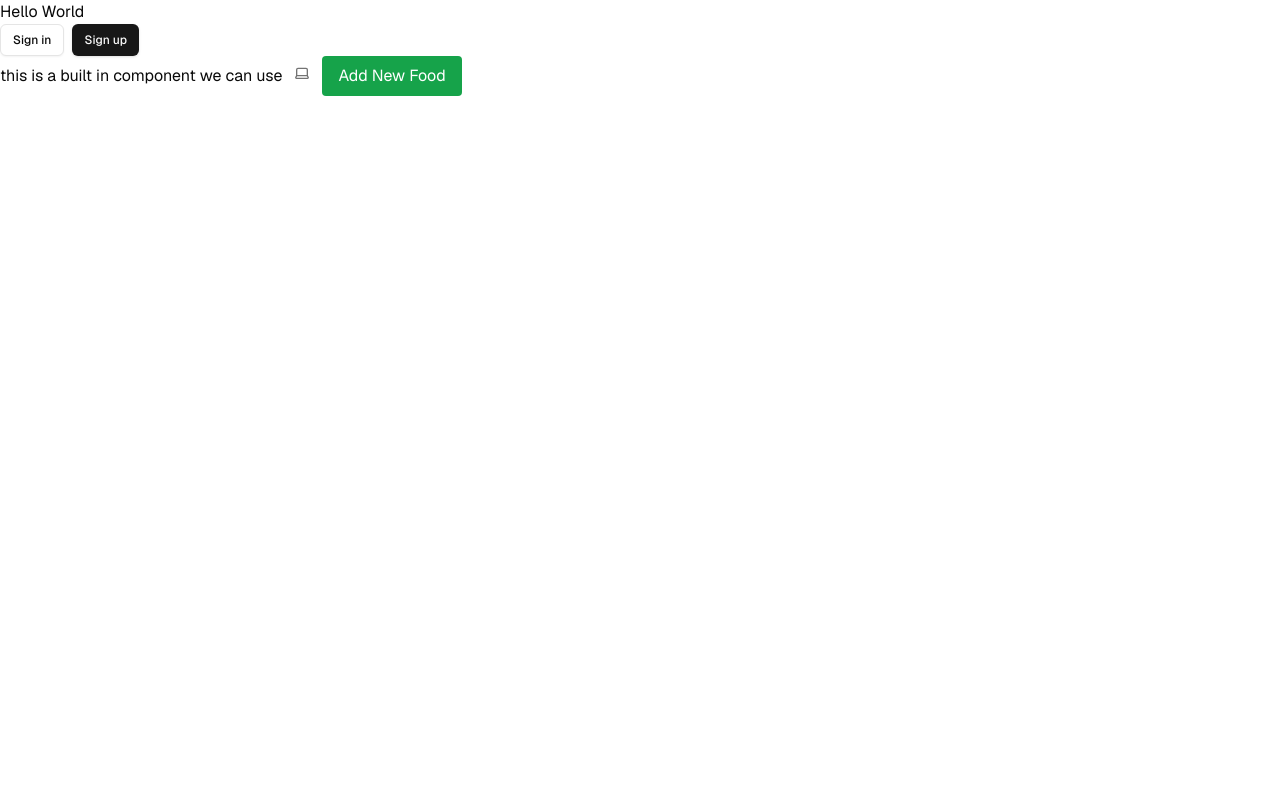
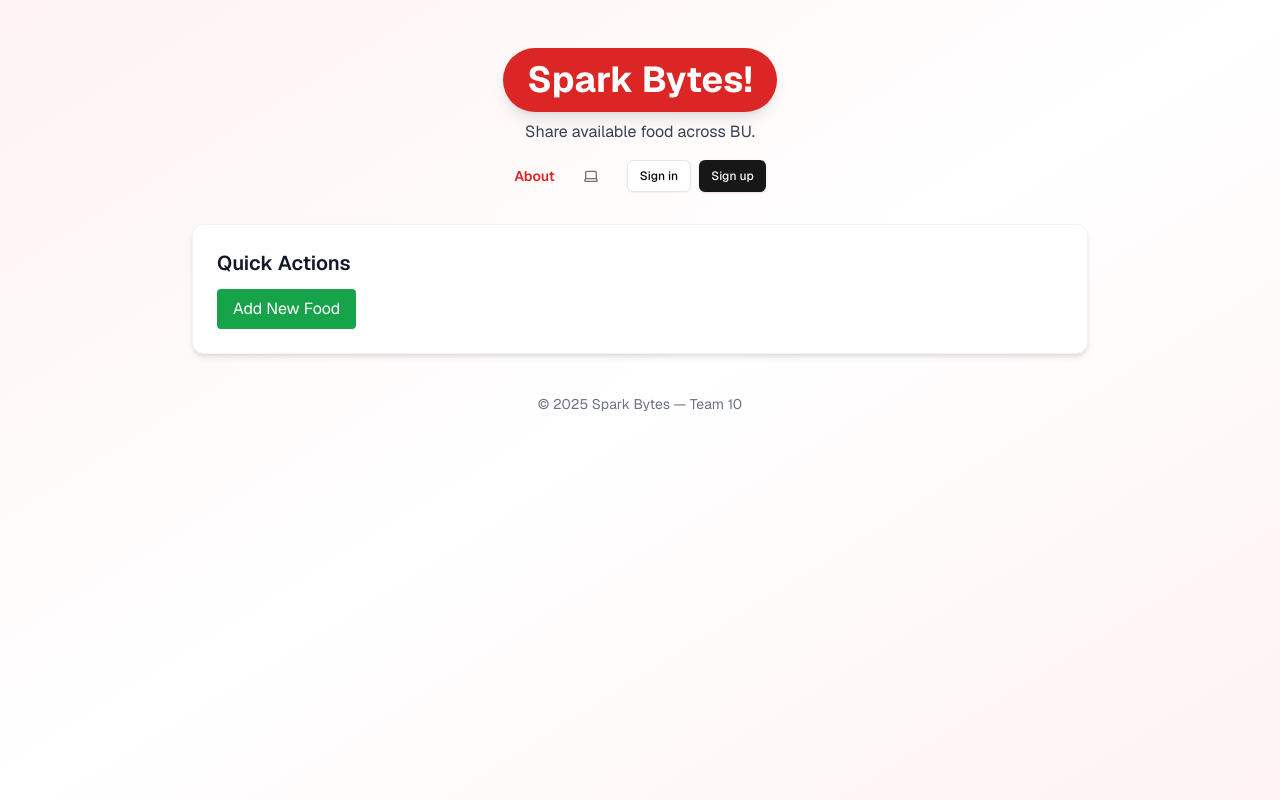
Before and after one commit to HarrisonChe5188/Spark-Bytes-Team-10, a Next.js app in the folder spark-bytes-team-10/: page / in a window 1280 px wide. Built offline with nearby package versions, Linux system fonts and the light colour scheme; no server answers.

Commit message:
feat: add /about page and link from home

```diff
--- /dev/null
+++ b/spark-bytes-team-10/app/about/page.tsx
@@ -0,0 +1,39 @@
+"use client";
+import React from "react";
+
+export default function AboutPage() {
+  return (
+    <div className="min-h-screen bg-gradient-to-br from-red-50 via-white to-red-50 dark:from-gray-900 dark:via-black dark:to-red-950 p-6 sm:p-12">
+      <main className="max-w-4xl mx-auto bg-white dark:bg-gray-800 p-10 rounded-2xl shadow-lg space-y-8 border border-gray-100 dark:border-gray-700">
+        <h1 className="text-3xl sm:text-4xl font-bold text-red-700 dark:text-red-400">
+          About Spark Bytes
+        </h1>
+
+        <p className="text-gray-700 dark:text-gray-300">
+          Spark Bytes helps reduce food waste at Boston University by connecting
+          hosts with leftover food to students who can use it.
+        </p>
+
+        <section className="space-y-2">
+          <h2 className="text-2xl font-semibold text-gray-900 dark:text-gray-100">
+            How it works
+          </h2>
+          <ul className="list-disc list-inside text-gray-600 dark:text-gray-300 space-y-1">
+            <li>Hosts post leftover food details.</li>
+            <li>Students browse the feed and pick up.</li>
+            <li>Posts expire once food is gone.</li>
+          </ul>
+        </section>
+
+        <div>
+          <a
+            href="/"
+            className="inline-block px-5 py-2.5 bg-red-600 text-white rounded-lg hover:bg-red-700"
+          >
+            ← Back to Home
+          </a>
+        </div>
+      </main>
+    </div>
+  );
+}
--- a/spark-bytes-team-10/app/page.tsx
+++ b/spark-bytes-team-10/app/page.tsx
@@ -1,14 +1,46 @@
+import Link from "next/link";
 import { AuthButton } from "@/components/auth-button";
 import { ThemeSwitcher } from "@/components/theme-switcher";
 import { NewFoodButton } from "@/components/new-food-button";
+
 export default function Home() {
   return (
-    <div>
-      <h1>Hello World</h1>
-      <AuthButton />
-      this is a built in component we can use
-      <ThemeSwitcher />
-      <NewFoodButton />
+    <div className="min-h-screen bg-gradient-to-br from-red-50 via-white to-red-50 dark:from-gray-900 dark:via-black dark:to-red-950 p-6 sm:p-12">
+      <header className="max-w-4xl mx-auto mb-8 text-center">
+        <div className="inline-block bg-red-600 dark:bg-red-500 text-white px-6 py-3 rounded-full shadow-lg">
+          <h1 className="text-4xl font-bold">Spark Bytes!</h1>
+        </div>
+        <p className="mt-2 text-gray-700 dark:text-gray-300">
+          Share available food across BU.
+        </p>
+
+        {/* Simple nav */}
+        <nav className="mt-4 flex items-center justify-center gap-4 text-sm">
+          <Link
+            href="/about"
+            className="text-red-600 dark:text-red-400 font-semibold hover:underline"
+          >
+            About
+          </Link>
+          <ThemeSwitcher />
+          <AuthButton />
+        </nav>
+      </header>
+
+      <main className="max-w-4xl mx-auto space-y-6">
+        <section className="bg-white dark:bg-gray-800 p-6 rounded-xl shadow-md border border-gray-100 dark:border-gray-700">
+          <h2 className="text-xl font-semibold mb-3 text-gray-900 dark:text-gray-100">
+            Quick Actions
+          </h2>
+          <div className="flex flex-wrap gap-3">
+            <NewFoodButton />
+          </div>
+        </section>
+      </main>
+
+      <footer className="max-w-4xl mx-auto mt-10 text-center text-sm text-gray-500 dark:text-gray-400">
+        © {new Date().getFullYear()} Spark Bytes — Team 10
+      </footer>
     </div>
   );
 }
```
